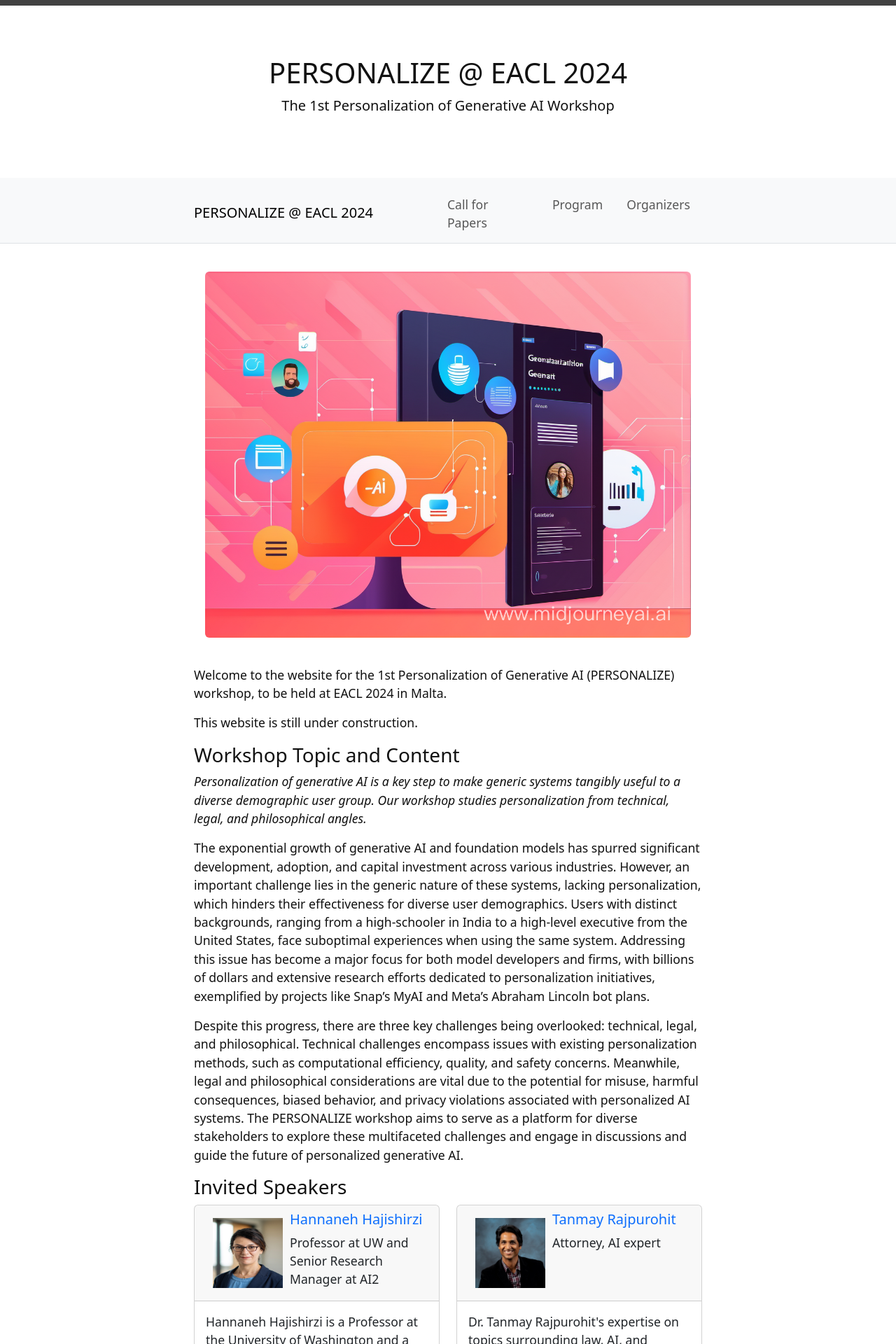
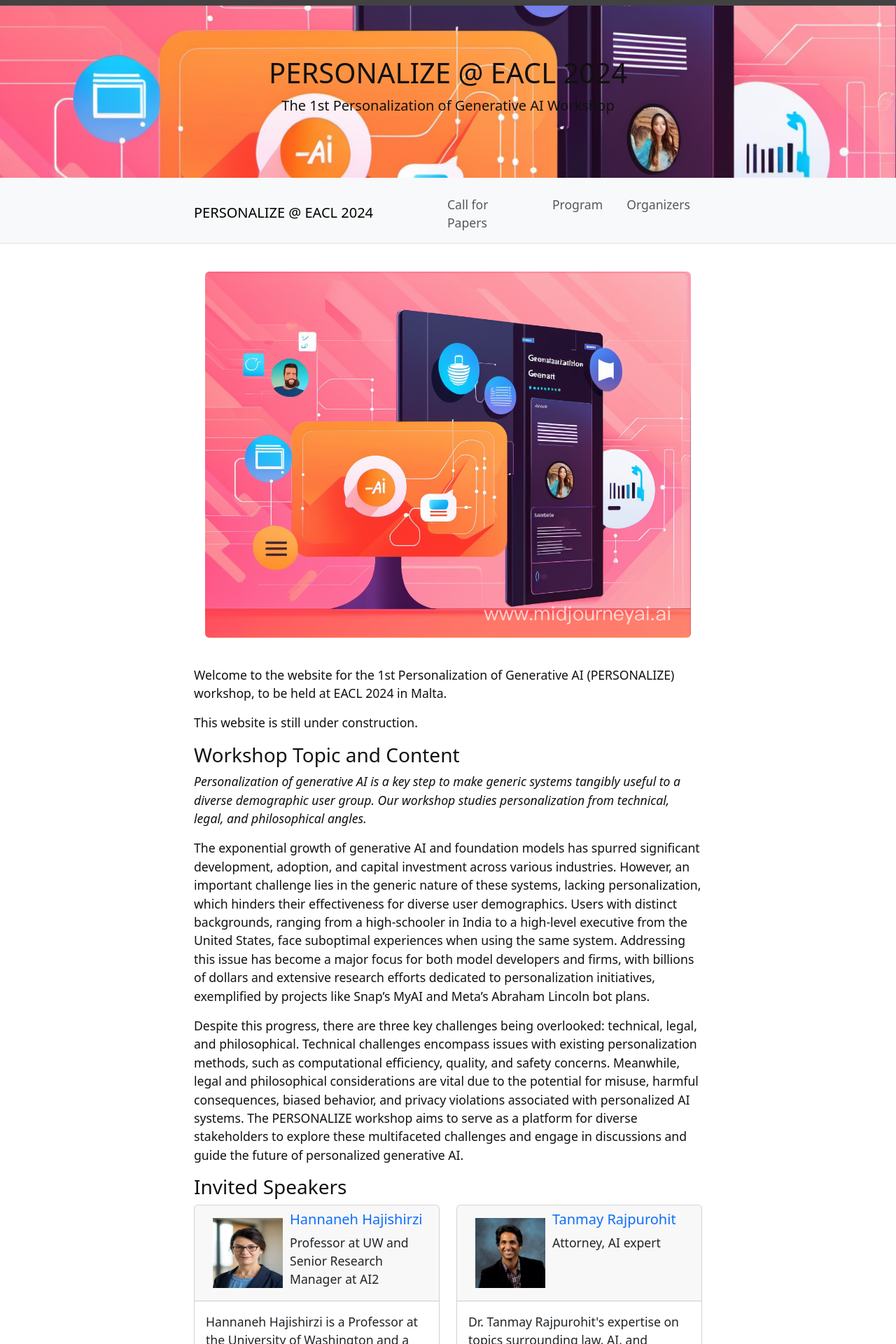
Before and after one commit to genpersonalization/genpersonalization.github.io, a Jekyll site: the page built from index.md, in a window 1280 px wide. Shown: the top 1920 px of the page at 70% size. Built offline with Jekyll 4.4.1, drawn with Linux system fonts in a browser that asks for light colours.

Commit message:
Update _custom.scss

```diff
--- a/_sass/_custom.scss
+++ b/_sass/_custom.scss
@@ -6,7 +6,7 @@
 
 .masthead {
   height: 250px;
-  background-image: url('images/workshop_picture.png');
+  background-image: url('../../images/workshop_picture.png');
   background-size: cover;
   background-position: center;
   background-repeat: no-repeat;
```
